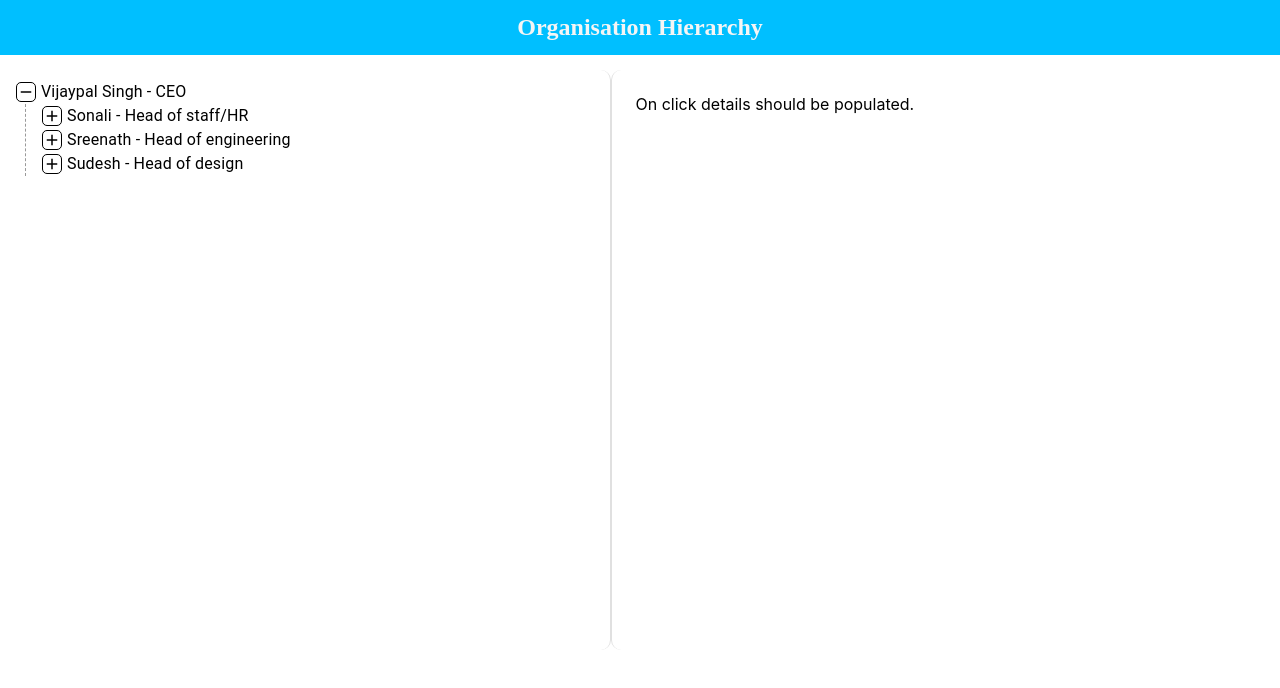
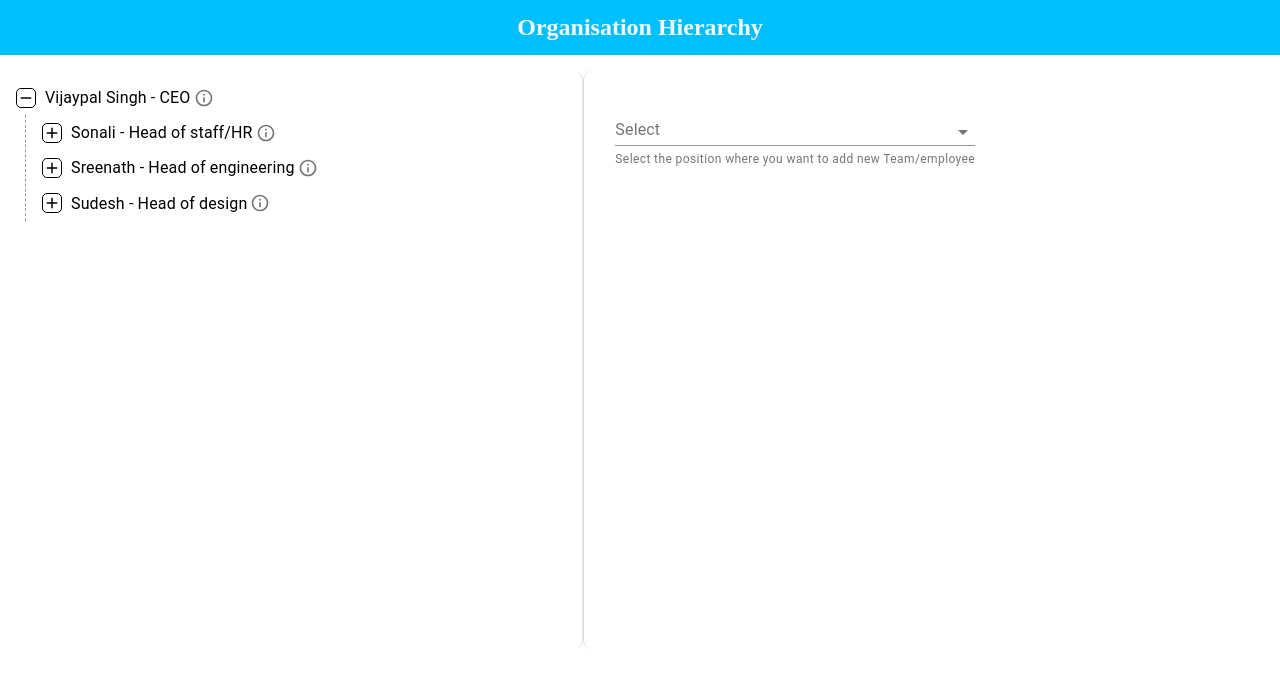
Before and after one commit to msuraj11/organisation-hierarchy, a React (Create React App) app: page / in a window 1280 px wide. Shown: the top 688 px of the page. Built offline with nearby package versions, Linux system fonts and the light colour scheme.

Commit message:
Developed employee and team details modal and some inputs

```diff
--- a/src/App.css
+++ b/src/App.css
@@ -30,9 +30,13 @@
   padding: 10px;
 }
 
-.employee-details {
+.node-details-action {
   padding: 24px;
   flex-grow: 1;
   border-left: 1px solid rgba(0, 0, 0, 0.12);
   border-radius: 10px;
 }
+
+.MuiFormControl-root {
+  margin: 7px !important;
+}
--- a/src/App.js
+++ b/src/App.js
@@ -1,15 +1,43 @@
-import React from "react";
+import React, {useState, useEffect} from "react";
+import {isEmpty} from 'lodash';
 import './App.css';
 import demoData from './constants/data.json';
 import HierarchyView from './components/HierarcyView';
+import NodeDetails from './components/NodeDetails';
+import NodeActions from './components/NodeActions';
+import { getOptionsFromData } from "./helpers/patterns";
 
 function App() {
+  const [data, setData] = useState({...demoData});
+  const [options, setOptions] = useState({});
+  const [toggleDetails, toggler] = useState(false);
+  const [nodeDetails, setNodeDetails] = useState({});
+  useEffect(() => {
+    if (!isEmpty(data)) {
+      setOptions({...getOptionsFromData(data)});
+    }
+  }, [data]);
+
+  const onNodeClick = (e, node) => {
+    e.stopPropagation();
+    const {name, id, type} = node;
+    if (type === 'employee') {
+      setNodeDetails({...node});
+    } else {
+      setNodeDetails({name, id, type});
+    }
+    toggler(true);
+  };
+
   return (
     <div className="container">
       <h2 className="header">Organisation Hierarchy</h2>
-      <HierarchyView data={demoData} />
-      <div className="employee-details">
-        On click details should be populated.
+      {toggleDetails &&
+        <NodeDetails nodeDetailsObj={nodeDetails} open={toggleDetails} handleClose={() => {toggler(false);}} />
+      }
+      <HierarchyView data={data} getNodeDetails={onNodeClick} />
+      <div className="node-details-action">
+        <NodeActions options={options} />
       </div>
     </div>
   );
--- a/src/components/HierarcyView.js
+++ b/src/components/HierarcyView.js
@@ -1,6 +1,8 @@
 import React from 'react';
-import {Add, Remove, Close} from "@material-ui/icons";
+import {omit} from 'lodash';
+import {Add, Remove, Close, InfoOutlined} from "@material-ui/icons";
 import {fade, withStyles} from "@material-ui/core/styles";
+import {Typography, Box, IconButton} from '@material-ui/core';
 import TreeView from "@material-ui/lab/TreeView";
 import TreeItem from "@material-ui/lab/TreeItem";
 
@@ -16,14 +18,30 @@ const StyledTreeItem = withStyles((theme) => ({
         borderRadius: "5px"
       }
     },
+    label: {
+      lineHeight: 1.7
+    },
     group: {
       marginLeft: 7,
       paddingLeft: 18,
       borderLeft: `1px dashed ${fade(theme.palette.text.primary, 0.4)}`
     }
-  }))((props) => <TreeItem {...props} />);
+  }))(props => {
+    const {labelText, onInfoClick, nodeData, ...other} = props;
+    return (<TreeItem
+        label={
+          <Box sx={{ display: 'flex', alignItems: 'center', p: 0.5, pr: 0 }}>
+            <Typography variant="span" sx={{ fontWeight: 'inherit', flexGrow: 1 }}>
+              {labelText}
+            </Typography>
+            <IconButton size="small" onClick={(e) => onInfoClick(e, nodeData)}><InfoOutlined fontSize="small" /></IconButton>
+          </Box>
+        }
+        {...other}
+      />)
+    });
 
-const HierarchyView = ({data}) => {
+const HierarchyView = ({data, getNodeDetails}) => {
   const {designation, name, id, childNodes} = data;
     return (
         <div className="tree-block">
@@ -33,16 +51,39 @@ const HierarchyView = ({data}) => {
               defaultExpandIcon={<Add className="add" />}
               defaultEndIcon={<Close className="close" />}
             >
-                <StyledTreeItem nodeId={id} label={`${name} - ${designation}`}>
+              <StyledTreeItem
+                nodeId={id}
+                nodeData={omit(data, ['childNodes'])}
+                labelText={`${name} - ${designation}`}
+                onInfoClick={getNodeDetails}
+              >
                 {childNodes.length > 0 &&
                   childNodes.map(hod => (
-                        <StyledTreeItem key={hod.id} nodeId={hod.id} label={`${hod.name} - ${hod.designation}`}>
+                    <StyledTreeItem
+                      key={hod.id}
+                      nodeId={hod.id}
+                      nodeData={omit(hod, ['childNodes'])}
+                      labelText={`${hod.name} - ${hod.designation}`}
+                      onInfoClick={getNodeDetails}
+                    >
                       {hod.childNodes.length > 0 &&
                         hod.childNodes.map(team => (
-                              <StyledTreeItem key={team.id} nodeId={team.id} label={team.name}>
+                          <StyledTreeItem
+                            key={team.id}
+                            nodeId={team.id}
+                            nodeData={omit(team, ['childNodes'])}
+                            labelText={team.name}
+                            onInfoClick={getNodeDetails}
+                          >
                             {team.childNodes.length > 0 &&
                               team.childNodes.map(member => (
-                                    <StyledTreeItem key={member.id} nodeId={member.id} label={member.name} />
+                                <StyledTreeItem
+                                  key={member.id}
+                                  nodeId={member.id}
+                                  nodeData={omit(member, ['childNodes'])}
+                                  labelText={member.name}
+                                  onInfoClick={getNodeDetails}
+                                />
                               ))
                             }
                           </StyledTreeItem>
--- /dev/null
+++ b/src/components/NodeActions.js
@@ -0,0 +1,66 @@
+import React, {useState} from 'react';
+import {map, isEmpty, omit} from 'lodash';
+import {TextField, MenuItem} from '@material-ui/core';
+import { getDefaultPatternForNode } from '../helpers/patterns';
+
+const NodeActions = ({options}) => {
+  const [position, setPostion] = useState('');
+  const [nodeData, setNodeData] = useState({
+    name: '',
+    designation: '',
+    level: '',
+    type: 'employee',
+    phoneNumber: null
+  });
+  const teamNodeData = omit(nodeData, ['phoneNumber']);
+  const nodeType = !isEmpty(position) ? options[position]['type'] : '';
+
+  const onNodeInputsChange = e => {
+    setNodeData({...nodeData, [e.target.name]: e.target.value});
+  };
+
+  const handleChange = e => {
+    setPostion(e.target.value);
+  };
+
+  return (
+    <div className="actions">
+      <TextField
+        id="standard-select-position-native"
+        select
+        label="Select"
+        defaultValue=""
+        size="small"
+        value={position}
+        onChange={handleChange}
+        helperText="Select the position where you want to add new Team/employee"
+        variant="standard"
+        >
+        {map(options, (option, key) => (
+            <MenuItem key={key} value={key}>
+              {option.designation}
+            </MenuItem>
+        ))}
+      </TextField>
+      <div>
+        {!isEmpty(position) &&
+          map({...getDefaultPatternForNode(nodeType === 'employee' ? nodeData : teamNodeData, nodeType)}, (node, key) => {
+            return (
+              <TextField
+                id={key}
+                label={key}
+                variant="standard"
+                name={key}
+                size="small"
+                value={nodeData[`${node}`]}
+                onChange={onNodeInputsChange}
+              />
+            )
+          })
+        }
+      </div>
+    </div>
+  );
+};
+
+export default NodeActions;
--- /dev/null
+++ b/src/components/NodeDetails.js
@@ -0,0 +1,37 @@
+import React from 'react';
+import {map, omit} from 'lodash';
+import {Dialog, DialogTitle, List, ListItem, ListItemAvatar, ListItemText, Avatar} from '@material-ui/core';
+import {Person, Work, Fingerprint, PhoneIphone, Email, ClearAll} from '@material-ui/icons';
+
+const iconMap = {
+  designation: <Work />,
+  name: <Person />,
+  id: <Fingerprint />,
+  phoneNumber: <PhoneIphone />,
+  emailId: <Email />,
+  level: <ClearAll />
+}
+
+const NodeDetails = ({nodeDetailsObj, handleClose, open}) => {
+  const {type} = nodeDetailsObj;
+  const isEmployee = type === 'employee';
+  return (
+    <Dialog onClose={handleClose} open={open}>
+      <DialogTitle>{`${isEmployee ? 'Employee' : 'Team'} Details`}</DialogTitle>
+      <List sx={{ pt: 0 }}>
+        {map(omit(nodeDetailsObj, ['type']), (item, key) => (
+          <ListItem key={key}>
+            <ListItemAvatar>
+              <Avatar>
+                {iconMap[key]}
+              </Avatar>
+            </ListItemAvatar>
+            <ListItemText primary={item} />
+          </ListItem>
+        ))}
+      </List>
+    </Dialog>
+  );
+};
+
+export default NodeDetails;
--- a/src/helpers/patterns.js
+++ b/src/helpers/patterns.js
@@ -1,17 +1,44 @@
 export const getDefaultPatternForNode = (nodeDetails, teamNode = false) => {
-    const {name, designation, level, phoneNumber} = nodeDetails;
+    const {name, designation, level, phoneNumber, type} = nodeDetails;
     return teamNode ? {
             id: `${designation}_${level}`,
             name,
+            type,
             childNodes: []
         } :
         {
             designation,
             name,
             level,
+            type,
             id: `${designation}_${level}`,
             phoneNumber,
             emailId: `${name}@organisation.com`,
             childNodes: []
         }
 };
+
+export const getOptionsFromData = data => {
+    const optionsObj = {};
+    const iteratatble = [data];
+    iteratatble.forEach(node_0 => {
+      optionsObj[`${node_0['id']}`] = {designation: node_0['designation'], type: node_0['type']};
+      if (node_0.childNodes.length > 0) {
+        node_0.childNodes.forEach(node_1 => {
+          optionsObj[`${node_1['id']}`] = {designation: node_1['designation'], type: node_1['type']};
+          if (node_1.childNodes.length > 0) {
+            node_1.childNodes.forEach(node_2 => {
+              optionsObj[`${node_2['id']}`] = {designation: node_2['designation'] || node_2['name'], type: node_2['type']};
+              if (node_2.childNodes.length > 0) {
+                node_2.childNodes.forEach(node_3 => {
+                  optionsObj[`${node_3['id']}`] = {designation: `${node_3['name']}_${node_3['id']}`, type: node_3['type']};
+                });
+              }
+            });
+          }
+        });
+      }
+    });
+    console.log(optionsObj);
+    return optionsObj;
+  };
```
Also changed, not shown: src/constants/data.json (+22 -6 lines). Lines whose indentation alone changed are shown as unchanged.
